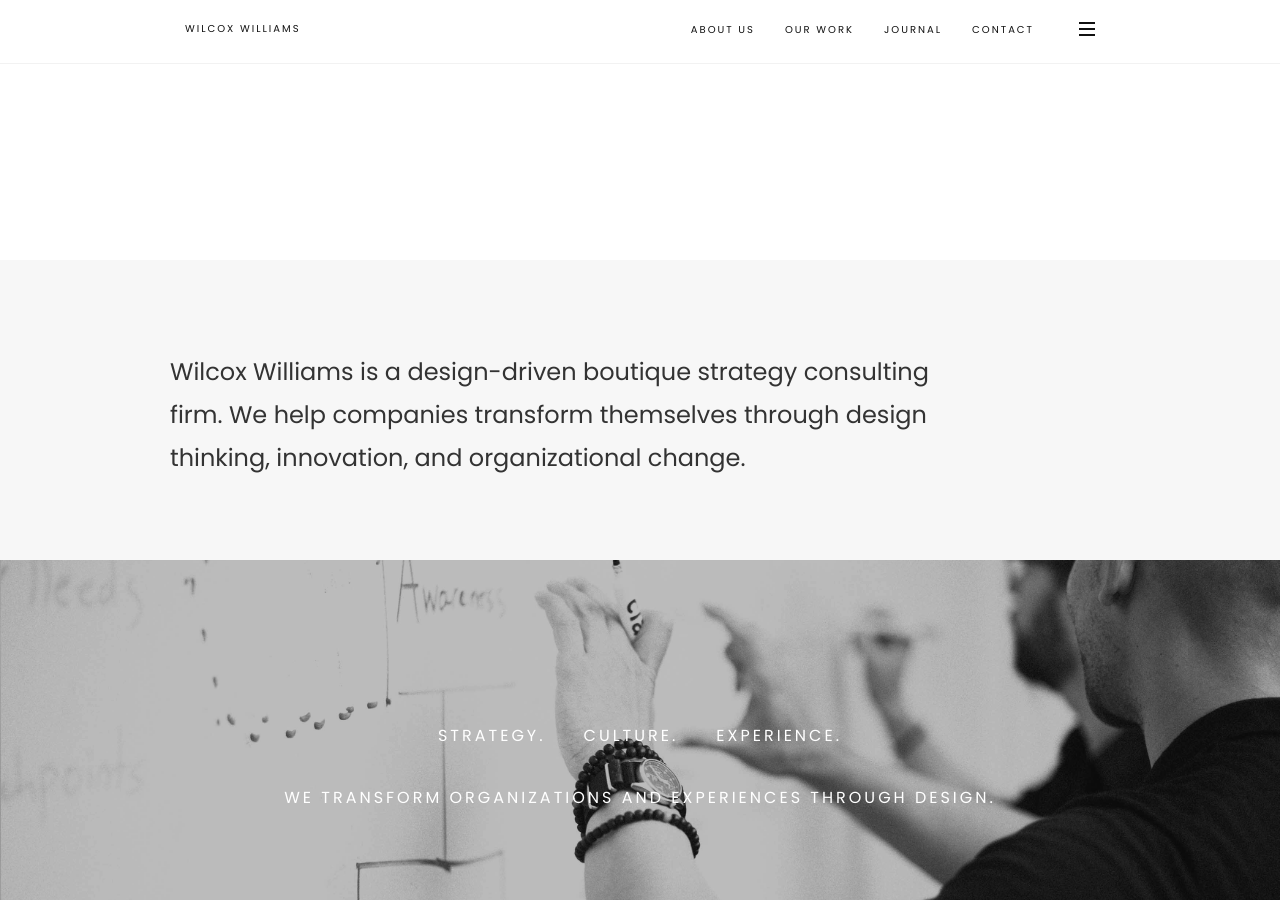
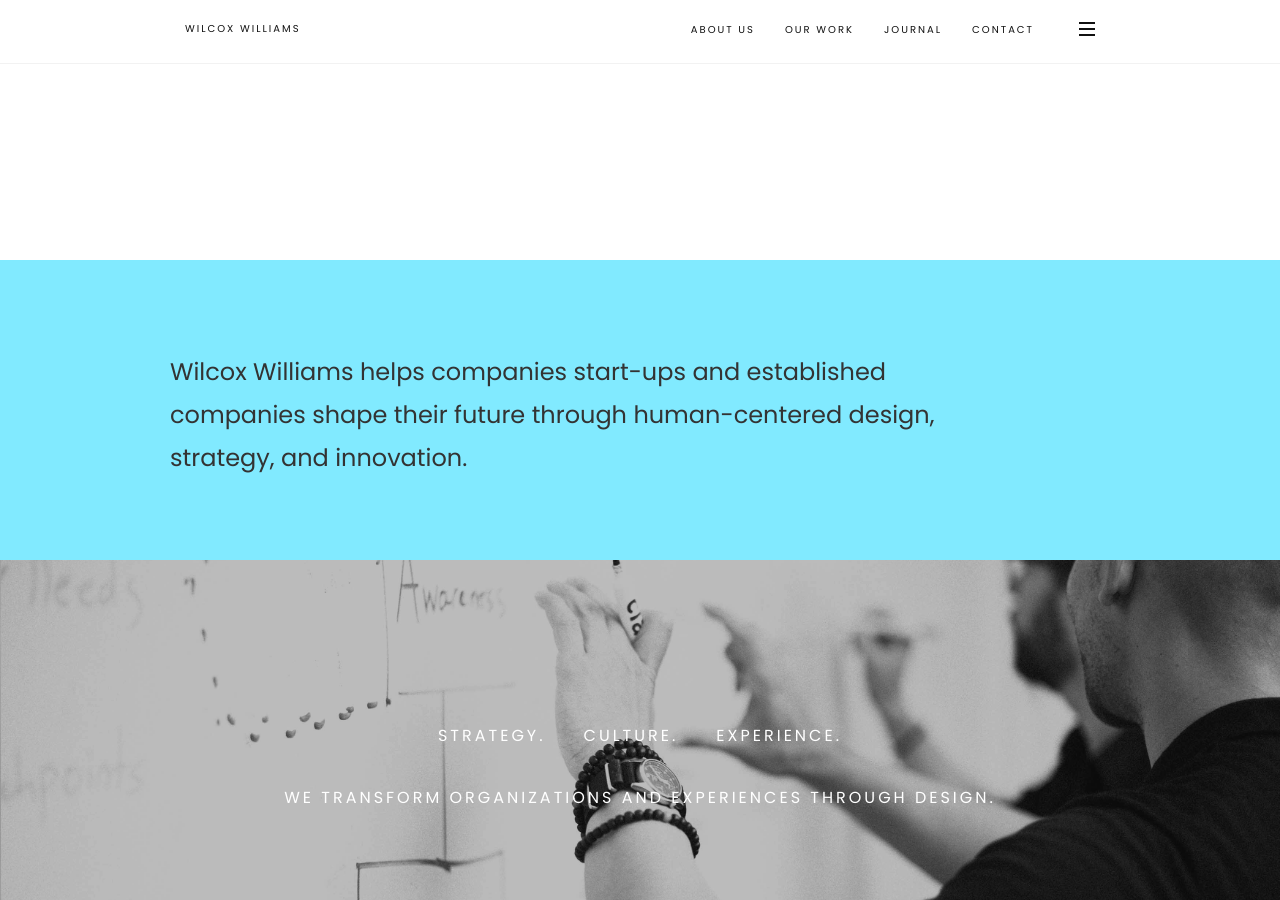
Before and after one commit to rwcstudio/wilcoxwilliams.github.io, a Jekyll site: the page built from index.md, in a window 1280 px wide and 900 px high, scrolled down 640 px. Built offline with Jekyll 4.4.1, drawn with Linux system fonts in a browser that asks for light colours.

Commit message:
text and color test

```diff
--- a/_includes/index.html
+++ b/_includes/index.html
@@ -17,7 +17,7 @@
 <!-- MODULE TITLE -->
 <div class="row col-lg-offset-1">
 <div class="col-sm-12 col-md-10 col-lg-9">
-<h2>Wilcox Williams is a design-driven boutique strategy consulting firm. We help companies transform themselves through design thinking, innovation, and organizational change.</h2>
+<h2>Wilcox Williams helps companies start-ups and established companies shape their future through human-centered design, strategy, and innovation.</h2>
 </div>
 </div>
 <!-- /MODULE TITLE -->
--- a/assets/css/style.css
+++ b/assets/css/style.css
@@ -982,7 +982,7 @@ Overlays
 ------------------------------------------------------------------- */
 
 .bg-light {
-	background-color: #f7f7f7;
+	background-color: #81EAFF;
 	height: 100%;
 	width: 100%;
 }
```
